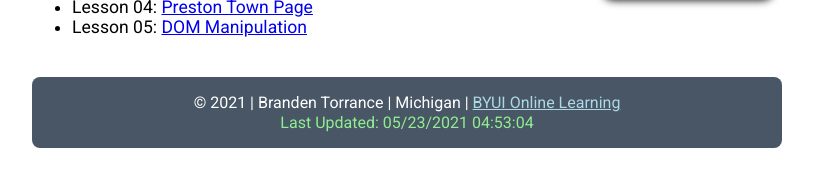
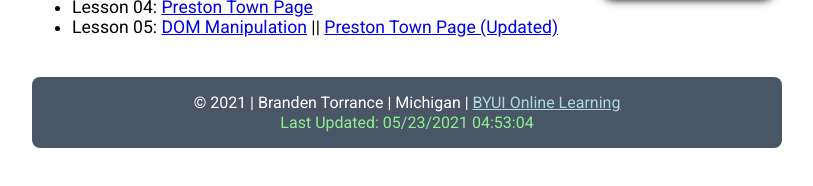
Before and after one commit to branden-torrance/branden-torrance.github.io, a plain HTML site: page index.html in a window 1280 px wide. Shown: the part 244-430 px from the top of the page, without its empty margins (233-1046 px from the left). Drawn offline with Linux system fonts and the light colour scheme; a web font is replaced by a local one.

Commit message:
Update Portal links

```diff
--- a/css/medium.css
+++ b/css/medium.css
@@ -1,5 +1,5 @@
 /* 'medium' media query section*/
-@media only screen and (min-width: 32.5em) {
+@media only screen and (min-width: 43.75em) {
     h1 {
         font-size: 2.5em;
     }
--- a/index.html
+++ b/index.html
@@ -80,6 +80,12 @@
             target="_blank"
             >DOM Manipulation</a
           >
+          ||
+          <a
+            href="https://spacescapist.github.io/lesson5/preston05/preston.html"
+            target="_blank"
+            >Preston Town Page (Updated)</a
+          >
         </li>
 
       </ul>
```
